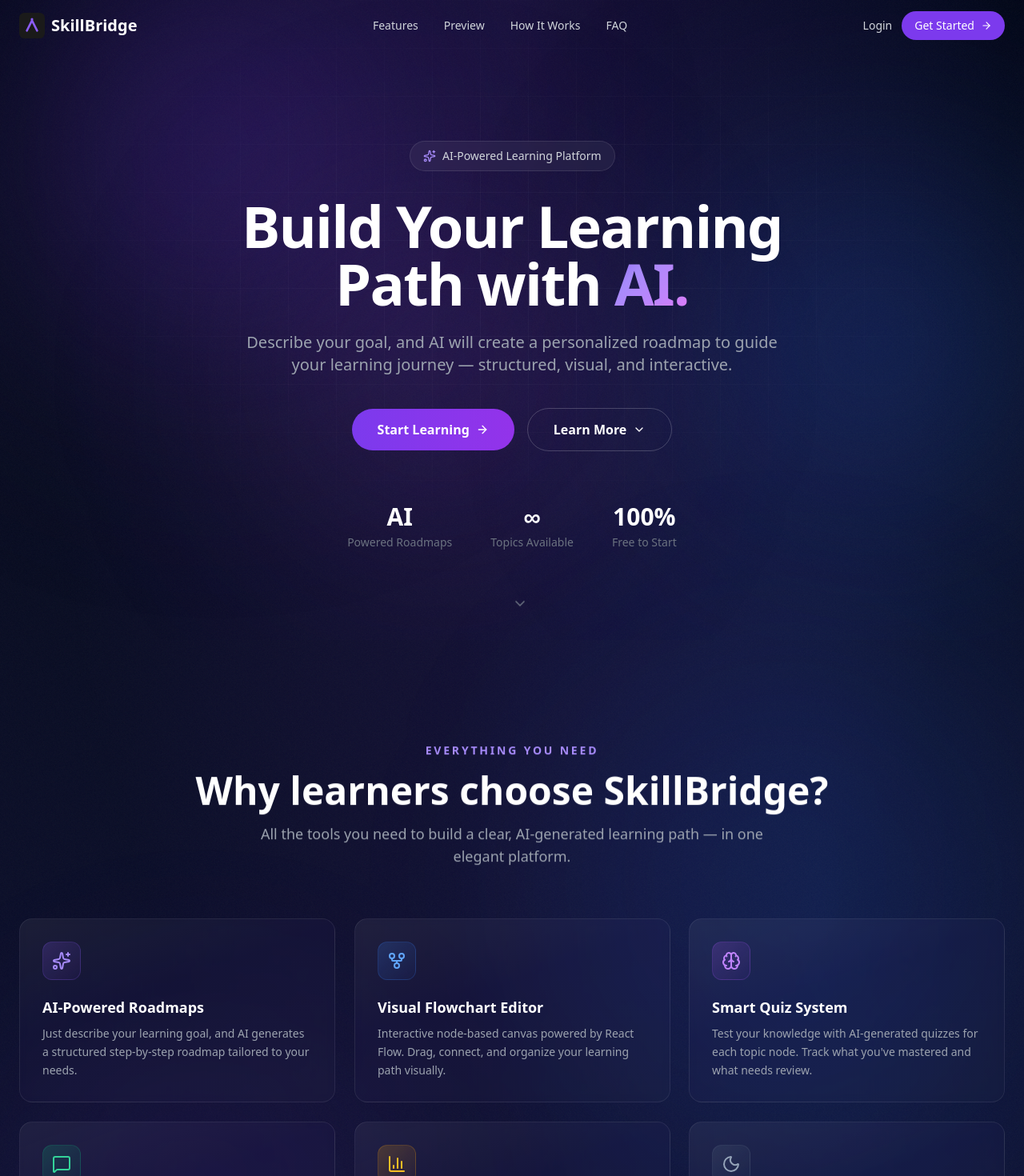
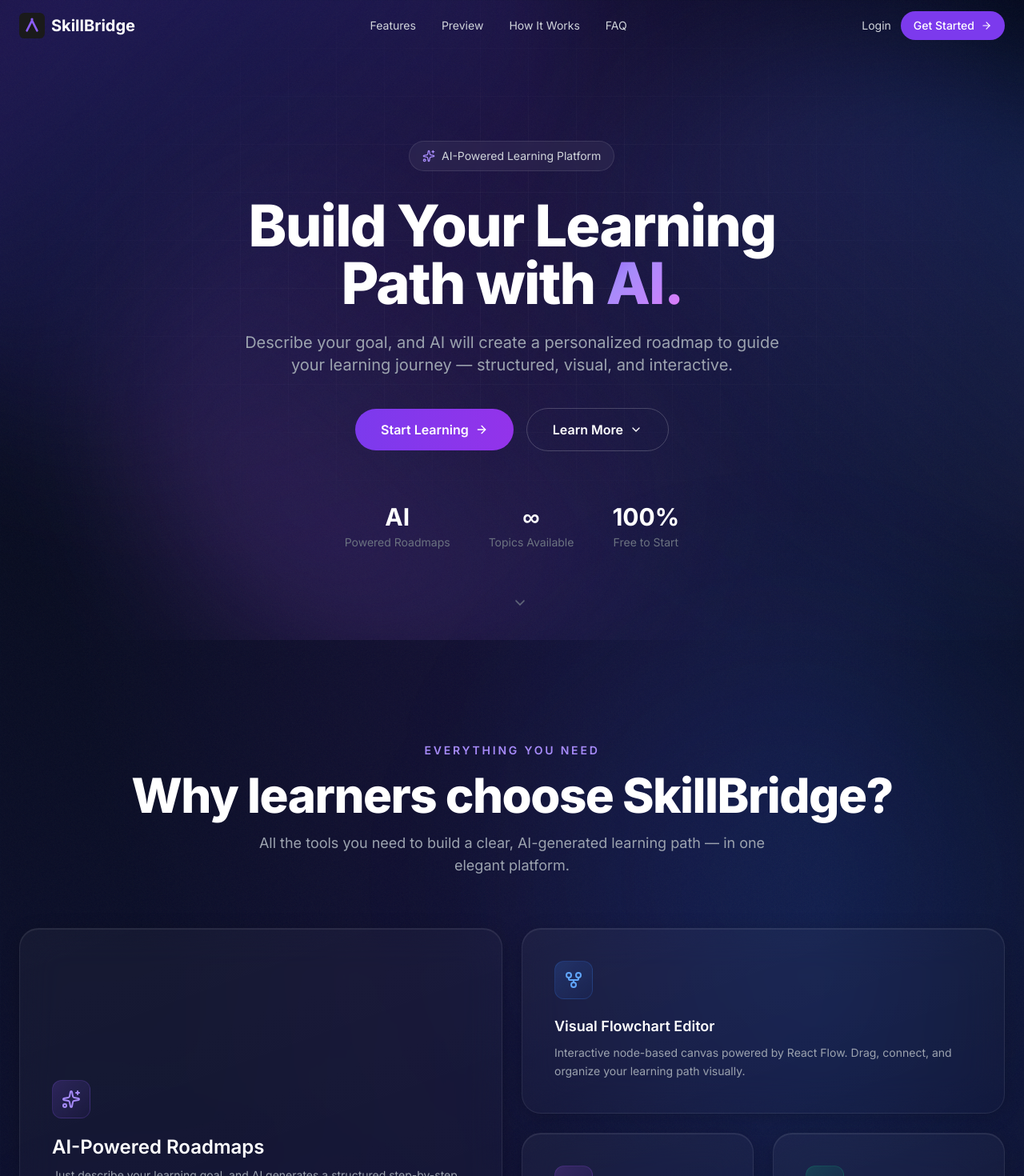
Before and after one commit to bagusardin25/SkillBridge-app, a React (Vite) app: page / in a window 1280 px wide. Shown: the top 1470 px of the page at 80% size. Built offline with nearby package versions, Linux system fonts and the light colour scheme; no server answers; what zundo would draw is missing.

Commit message:
improve landingpage background

```diff
--- a/index.html
+++ b/index.html
@@ -6,6 +6,10 @@
   <link rel="icon" type="image/svg+xml" href="/skillbridge.svg" />
   <meta name="viewport" content="width=device-width, initial-scale=1.0" />
   <meta name="description" content="SkillBridge - AI-Powered Learning Roadmap Generator" />
+  <link rel="preconnect" href="https://fonts.googleapis.com">
+  <link rel="preconnect" href="https://fonts.gstatic.com" crossorigin>
+  <link href="https://fonts.googleapis.com/css2?family=Inter:wght@400;500;600;700;800;900&display=swap"
+    rel="stylesheet">
   <title>SkillBridge</title>
 </head>
 
--- a/src/index.css
+++ b/src/index.css
@@ -257,116 +257,189 @@ html {
   background-clip: text;
 }
 
-/* Glow blobs */
+/* Animated Mesh Gradient Blobs */
 .landing-glow-blob {
   position: absolute;
-  border-radius: 50%;
   pointer-events: none;
-  filter: blur(120px);
+  filter: blur(80px);
+  will-change: transform, border-radius;
 }
 
 .landing-glow-blob-1 {
   width: 900px;
-  height: 700px;
-  top: -200px;
+  height: 800px;
+  top: -250px;
   left: -200px;
-  background: radial-gradient(circle, rgba(124, 58, 237, 0.35) 0%, rgba(59, 32, 120, 0.1) 50%, transparent 70%);
-  animation: landing-float-1 14s ease-in-out infinite;
+  background: linear-gradient(135deg,
+      rgba(124, 58, 237, 0.4) 0%,
+      rgba(79, 70, 229, 0.2) 40%,
+      rgba(59, 32, 120, 0.08) 70%,
+      transparent 100%);
+  border-radius: 40% 60% 65% 35% / 45% 55% 45% 55%;
+  animation: mesh-morph-1 18s ease-in-out infinite;
 }
 
 .landing-glow-blob-2 {
-  width: 800px;
-  height: 600px;
-  top: 10%;
-  right: -250px;
-  background: radial-gradient(circle, rgba(37, 99, 235, 0.3) 0%, rgba(30, 58, 138, 0.08) 50%, transparent 70%);
-  animation: landing-float-2 18s ease-in-out infinite;
+  width: 850px;
+  height: 700px;
+  top: 5%;
+  right: -300px;
+  background: linear-gradient(225deg,
+      rgba(37, 99, 235, 0.35) 0%,
+      rgba(99, 102, 241, 0.15) 40%,
+      rgba(30, 58, 138, 0.05) 70%,
+      transparent 100%);
+  border-radius: 55% 45% 40% 60% / 60% 40% 60% 40%;
+  animation: mesh-morph-2 22s ease-in-out infinite;
 }
 
 .landing-glow-blob-3 {
-  width: 600px;
-  height: 600px;
-  bottom: 5%;
-  left: 20%;
-  background: radial-gradient(circle, rgba(168, 85, 247, 0.22) 0%, rgba(88, 28, 135, 0.05) 50%, transparent 70%);
-  animation: landing-float-3 12s ease-in-out infinite;
+  width: 700px;
+  height: 650px;
+  bottom: 0;
+  left: 15%;
+  background: linear-gradient(45deg,
+      rgba(168, 85, 247, 0.25) 0%,
+      rgba(139, 92, 246, 0.1) 45%,
+      rgba(88, 28, 135, 0.04) 70%,
+      transparent 100%);
+  border-radius: 60% 40% 50% 50% / 50% 60% 40% 50%;
+  animation: mesh-morph-3 15s ease-in-out infinite;
 }
 
-@keyframes landing-float-1 {
+/* Mesh blob shape morphing keyframes */
+@keyframes mesh-morph-1 {
 
   0%,
   100% {
-    transform: translate(0, 0) scale(1);
+    border-radius: 40% 60% 65% 35% / 45% 55% 45% 55%;
+    transform: translate(0, 0) rotate(0deg) scale(1);
   }
 
-  33% {
-    transform: translate(50px, 30px) scale(1.08);
+  25% {
+    border-radius: 50% 50% 40% 60% / 55% 45% 55% 45%;
+    transform: translate(60px, 30px) rotate(5deg) scale(1.06);
   }
 
-  66% {
-    transform: translate(-20px, 50px) scale(1.03);
+  50% {
+    border-radius: 60% 40% 55% 45% / 40% 60% 50% 50%;
+    transform: translate(20px, 60px) rotate(-3deg) scale(0.98);
+  }
+
+  75% {
+    border-radius: 45% 55% 50% 50% / 60% 40% 45% 55%;
+    transform: translate(-30px, 20px) rotate(4deg) scale(1.04);
   }
 }
 
-@keyframes landing-float-2 {
+@keyframes mesh-morph-2 {
 
   0%,
   100% {
-    transform: translate(0, 0) scale(1);
+    border-radius: 55% 45% 40% 60% / 60% 40% 60% 40%;
+    transform: translate(0, 0) rotate(0deg) scale(1);
   }
 
-  33% {
-    transform: translate(-40px, 50px) scale(1.06);
+  25% {
+    border-radius: 45% 55% 55% 45% / 50% 50% 50% 50%;
+    transform: translate(-50px, 40px) rotate(-4deg) scale(1.05);
   }
 
-  66% {
-    transform: translate(30px, -20px) scale(0.97);
+  50% {
+    border-radius: 40% 60% 45% 55% / 55% 45% 55% 45%;
+    transform: translate(-20px, -30px) rotate(6deg) scale(0.96);
+  }
+
+  75% {
+    border-radius: 60% 40% 50% 50% / 45% 55% 40% 60%;
+    transform: translate(30px, 10px) rotate(-2deg) scale(1.03);
   }
 }
 
-@keyframes landing-float-3 {
+@keyframes mesh-morph-3 {
 
   0%,
   100% {
-    transform: translate(0, 0) scale(1);
+    border-radius: 60% 40% 50% 50% / 50% 60% 40% 50%;
+    transform: translate(0, 0) rotate(0deg) scale(1);
   }
 
-  33% {
-    transform: translate(30px, -40px) scale(1.12);
+  25% {
+    border-radius: 50% 50% 60% 40% / 40% 50% 60% 50%;
+    transform: translate(40px, -40px) rotate(5deg) scale(1.08);
   }
 
-  66% {
-    transform: translate(-20px, 20px) scale(1.05);
+  50% {
+    border-radius: 45% 55% 45% 55% / 55% 45% 50% 50%;
+    transform: translate(-15px, 30px) rotate(-4deg) scale(1.02);
+  }
+
+  75% {
+    border-radius: 55% 45% 55% 45% / 50% 55% 45% 55%;
+    transform: translate(20px, -10px) rotate(3deg) scale(0.97);
   }
 }
 
-/* Feature cards */
+/* Cursor-following spotlight */
+.landing-cursor-spotlight {
+  position: fixed;
+  width: 600px;
+  height: 600px;
+  border-radius: 50%;
+  pointer-events: none;
+  z-index: 1;
+  background: radial-gradient(circle at center,
+      rgba(139, 92, 246, 0.08) 0%,
+      rgba(124, 58, 237, 0.04) 30%,
+      transparent 70%);
+  transform: translate(-50%, -50%);
+  left: var(--cursor-x, -9999px);
+  top: var(--cursor-y, -9999px);
+  transition: left 0.3s ease-out, top 0.3s ease-out, opacity 0.4s ease;
+  opacity: var(--cursor-opacity, 0);
+  will-change: left, top;
+}
+
+/* Feature cards - Premium Glassmorphism & Tilt hover */
 .landing-feature-card {
-  padding: 1.75rem;
-  border-radius: 1rem;
+  padding: 2.5rem;
+  border-radius: 1.5rem;
   background: linear-gradient(160deg,
-      rgba(255, 255, 255, 0.06) 0%,
-      rgba(139, 92, 246, 0.03) 40%,
-      rgba(255, 255, 255, 0.02) 100%);
+      rgba(255, 255, 255, 0.04) 0%,
+      rgba(255, 255, 255, 0.01) 100%);
   border: 1px solid rgba(255, 255, 255, 0.08);
-  transition: all 0.4s cubic-bezier(0.4, 0, 0.2, 1);
+  box-shadow:
+    0 4px 24px -1px rgba(0, 0, 0, 0.2),
+    inset 0 1px 1px rgba(255, 255, 255, 0.1);
+  /* top inner glow */
+  transition: all 0.5s cubic-bezier(0.23, 1, 0.32, 1);
   position: relative;
   overflow: hidden;
-  backdrop-filter: blur(4px);
-  -webkit-backdrop-filter: blur(4px);
+  backdrop-filter: blur(24px);
+  -webkit-backdrop-filter: blur(24px);
+}
+
+.landing-feature-card:hover {
+  border-color: rgba(139, 92, 246, 0.4);
+  transform: translateY(-6px) scale(1.01);
+  box-shadow:
+    0 20px 40px -12px rgba(139, 92, 246, 0.15),
+    0 0 40px -10px rgba(139, 92, 246, 0.1),
+    inset 0 1px 1px rgba(255, 255, 255, 0.25);
+  z-index: 10;
 }
 
 .landing-feature-card::before {
   content: '';
   position: absolute;
   inset: 0;
-  border-radius: 1rem;
+  border-radius: 1.5rem;
   background: linear-gradient(135deg,
       rgba(139, 92, 246, 0.12) 0%,
       rgba(59, 130, 246, 0.06) 40%,
       transparent 70%);
   opacity: 0;
-  transition: opacity 0.4s ease;
+  transition: opacity 0.5s ease;
 }
 
 /* Subtle top edge highlight on cards */
--- a/src/pages/LandingPage.tsx
+++ b/src/pages/LandingPage.tsx
@@ -37,6 +37,42 @@ function useScrollReveal() {
 
         return () => observer.disconnect();
     }, []);
+}
+
+// ─── Cursor Spotlight Hook ─────────────────────────────────
+function useCursorSpotlight() {
+    const spotlightRef = useRef<HTMLDivElement>(null);
+
+    useEffect(() => {
+        const el = spotlightRef.current;
+        if (!el) return;
+
+        let rafId: number;
+
+        const handleMouseMove = (e: MouseEvent) => {
+            cancelAnimationFrame(rafId);
+            rafId = requestAnimationFrame(() => {
+                el.style.setProperty("--cursor-x", `${e.clientX}px`);
+                el.style.setProperty("--cursor-y", `${e.clientY}px`);
+                el.style.setProperty("--cursor-opacity", "1");
+            });
+        };
+
+        const handleMouseLeave = () => {
+            el.style.setProperty("--cursor-opacity", "0");
+        };
+
+        document.addEventListener("mousemove", handleMouseMove, { passive: true });
+        document.addEventListener("mouseleave", handleMouseLeave);
+
+        return () => {
+            cancelAnimationFrame(rafId);
+            document.removeEventListener("mousemove", handleMouseMove);
+            document.removeEventListener("mouseleave", handleMouseLeave);
+        };
+    }, []);
+
+    return spotlightRef;
 }
 
 // ─── Navbar ────────────────────────────────────────────────
@@ -117,7 +153,7 @@ function HeroSection() {
                 </div>
 
                 {/* Headline */}
-                <h1 className="scroll-reveal scroll-delay-2 text-5xl sm:text-6xl lg:text-7xl font-bold text-white leading-tight tracking-tight">
+                <h1 className="scroll-reveal scroll-delay-2 text-5xl sm:text-6xl lg:text-7xl font-extrabold text-white leading-[1.1] tracking-tight">
                     Build Your Learning{" "}
                     <br className="hidden sm:block" />
                     Path with{" "}
@@ -181,6 +217,8 @@ const features = [
         description:
             "Just describe your learning goal, and AI generates a structured step-by-step roadmap tailored to your needs.",
         color: "violet",
+        className: "md:col-span-2 md:row-span-2 flex flex-col justify-center",
+        titleClass: "text-2xl",
     },
     {
         icon: GitFork,
@@ -188,20 +226,26 @@ const features = [
         description:
             "Interactive node-based canvas powered by React Flow. Drag, connect, and organize your learning path visually.",
         color: "blue",
+        className: "md:col-span-2",
+        titleClass: "text-lg",
     },
     {
         icon: Brain,
         title: "Smart Quiz System",
         description:
-            "Test your knowledge with AI-generated quizzes for each topic node. Track what you've mastered and what needs review.",
+            "Test your knowledge with AI-generated quizzes. Track what you've mastered and what needs review.",
         color: "purple",
+        className: "md:col-span-1",
+        titleClass: "text-lg",
     },
     {
         icon: MessageSquare,
         title: "AI Chat Assistant",
         description:
-            "Click any node to dive deeper. Chat with AI about that specific topic to get detailed explanations and resources.",
+            "Click any node to dive deeper. Chat with AI about that specific topic to get detailed explanations.",
         color: "emerald",
+        className: "md:col-span-1",
+        titleClass: "text-lg",
     },
     {
         icon: BarChart3,
@@ -209,6 +253,8 @@ const features = [
         description:
             "Monitor your learning streak, time spent, and completion rate. Stay motivated with visual progress indicators.",
         color: "amber",
+        className: "md:col-span-2",
+        titleClass: "text-lg",
     },
     {
         icon: Moon,
@@ -216,6 +262,8 @@ const features = [
         description:
             "Easy on the eyes, day or night. A beautifully crafted dark theme for comfortable extended learning sessions.",
         color: "slate",
+        className: "md:col-span-2",
+        titleClass: "text-lg",
     },
 ];
 
@@ -243,7 +291,7 @@ function FeaturesSection() {
                     <p className="text-sm font-semibold tracking-[0.2em] uppercase text-violet-400 mb-4">
                         Everything You Need
                     </p>
-                    <h2 className="text-3xl sm:text-4xl lg:text-5xl font-bold text-white">
+                    <h2 className="text-4xl sm:text-5xl lg:text-6xl font-extrabold text-white tracking-tight">
                         Why learners choose SkillBridge?
                     </h2>
                     <p className="mt-4 text-gray-400 text-lg max-w-2xl mx-auto">
@@ -252,21 +300,21 @@ function FeaturesSection() {
                 </div>
 
                 {/* Feature grid */}
-                <div className="grid grid-cols-1 md:grid-cols-2 lg:grid-cols-3 gap-6">
+                <div className="grid grid-cols-1 md:grid-cols-4 gap-4 sm:gap-6">
                     {features.map((feature, i) => {
                         const Icon = feature.icon;
                         const colors = colorMap[feature.color] || colorMap.violet;
                         return (
                             <div
                                 key={feature.title}
-                                className={`scroll-reveal scroll-delay-${i + 1} landing-feature-card group`}
+                                className={`scroll-reveal scroll-delay-${i + 1} landing-feature-card group ${feature.className}`}
                             >
                                 <div
                                     className={`w-12 h-12 rounded-xl bg-gradient-to-br ${colors} border flex items-center justify-center mb-5 group-hover:scale-110 transition-transform duration-300`}
                                 >
                                     <Icon className="w-6 h-6" />
                                 </div>
-                                <h3 className="text-lg font-semibold text-white mb-2">
+                                <h3 className={`${feature.titleClass} font-semibold text-white mb-2`}>
                                     {feature.title}
                                 </h3>
                                 <p className="text-gray-400 text-sm leading-relaxed">
@@ -369,7 +417,7 @@ function AppPreviewSection() {
                     <p className="text-sm font-semibold tracking-[0.2em] uppercase text-violet-400 mb-4">
                         See It In Action
                     </p>
-                    <h2 className="text-3xl sm:text-4xl lg:text-5xl font-bold text-white">
+                    <h2 className="text-4xl sm:text-5xl lg:text-6xl font-extrabold text-white tracking-tight">
                         A glimpse into SkillBridge
                     </h2>
                     <p className="mt-4 text-gray-400 text-lg max-w-2xl mx-auto">
@@ -497,7 +545,7 @@ function HowItWorksSection() {
                     <p className="text-sm font-semibold tracking-[0.2em] uppercase text-violet-400 mb-4">
                         Simple & Powerful
                     </p>
-                    <h2 className="text-3xl sm:text-4xl lg:text-5xl font-bold text-white">
+                    <h2 className="text-4xl sm:text-5xl lg:text-6xl font-extrabold text-white tracking-tight">
                         How it works
                     </h2>
                 </div>
@@ -692,9 +740,13 @@ function Footer() {
 // ─── Landing Page (Main Export) ────────────────────────────
 export function LandingPage() {
     useScrollReveal();
+    const spotlightRef = useCursorSpotlight();
 
     return (
         <div className="landing-page">
+            {/* Cursor-following spotlight */}
+            <div ref={spotlightRef} className="landing-cursor-spotlight" />
+
             <Navbar />
             <HeroSection />
             <FeaturesSection />
--- a/tailwind.config.js
+++ b/tailwind.config.js
@@ -7,6 +7,9 @@ export default {
   ],
   theme: {
     extend: {
+      fontFamily: {
+        sans: ['Inter', 'sans-serif'],
+      },
       colors: {
         border: "hsl(var(--border))",
         input: "hsl(var(--input))",
```
